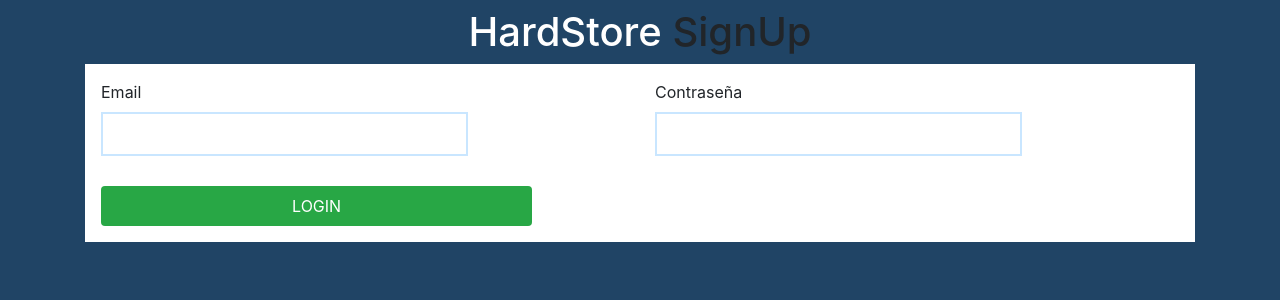
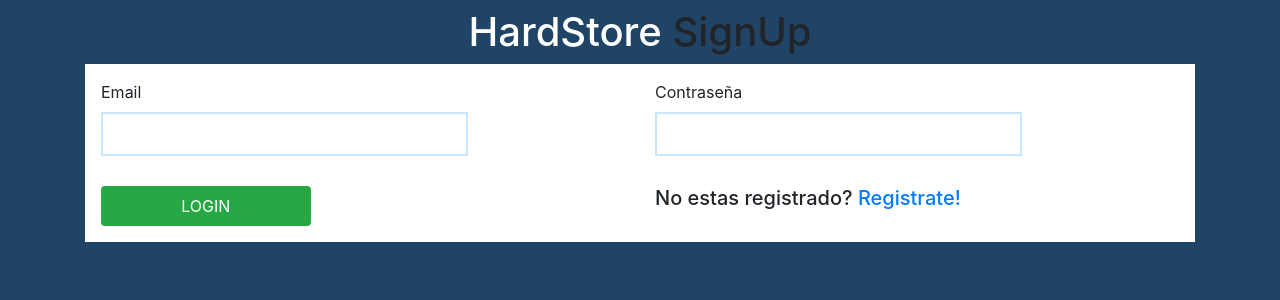
Before and after one commit to JomaGaray/Hard-Store, a Django app: page /login/ in a window 1280 px wide. Shown: the part 206-506 px from the top of the page. Run offline with Django 3.2, Linux system fonts and the light colour scheme; some libraries are stand-ins or nearby versions.

Commit message:
Modificacion en login
le agrego el h5 que pregunta si se registro, cambio un poco las columnas

```diff
--- a/hardstore/users/templates/login.html
+++ b/hardstore/users/templates/login.html
@@ -28,10 +28,14 @@
           <input type="password" name="Contraseña" />
         </div>
 
-        <div class="col-12">
+        <div class="col-sm-12 col-lg-6">
           <button type="button" class="btn btn-success">
             login
           </button>
+        </div>
+
+        <div class="col-sm-12 col-lg-6">
+          <h5>No estas registrado? <a href="signup/">Registrate!</a></h5>
         </div>
       </div>
     </form>
```
